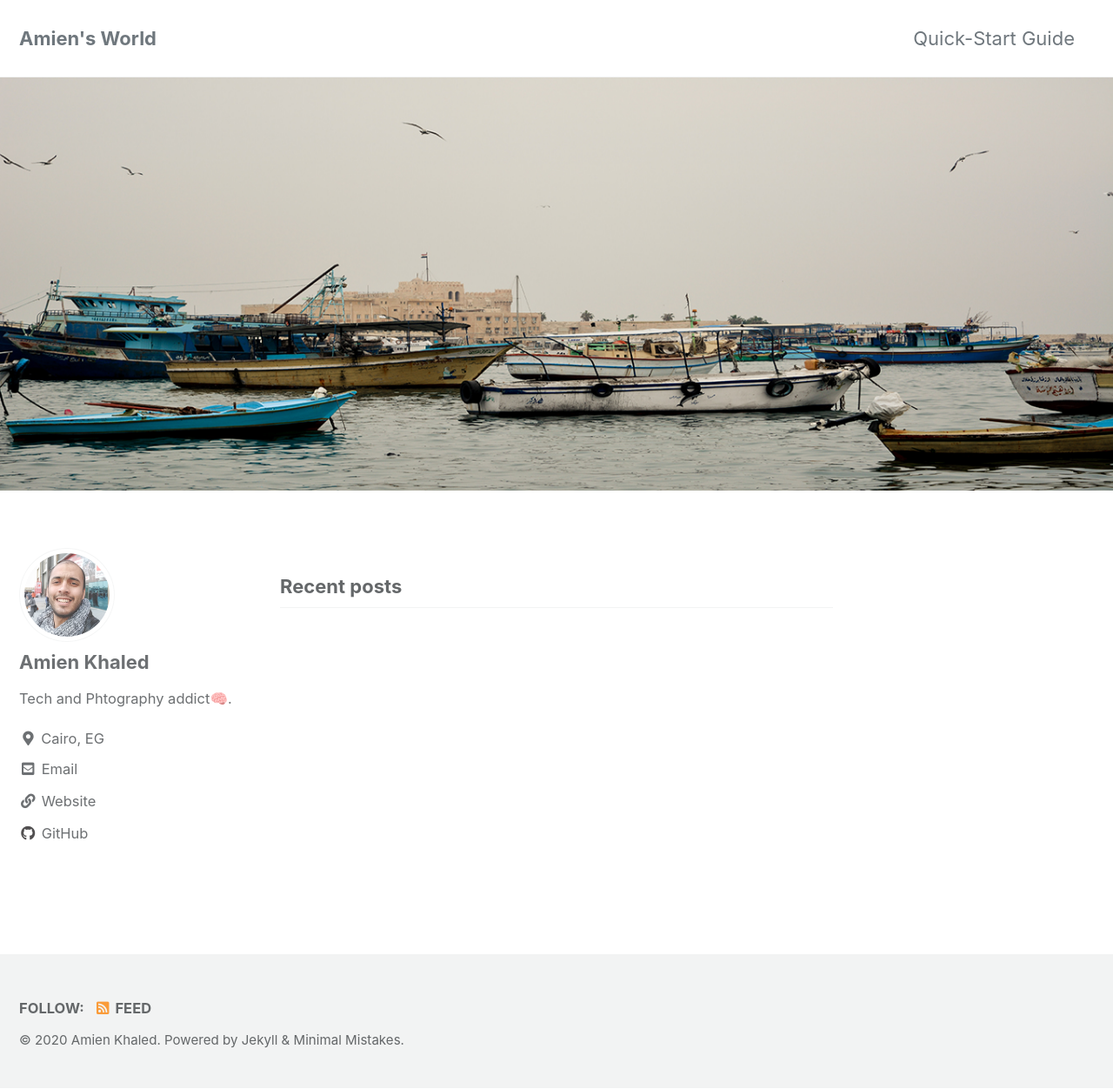
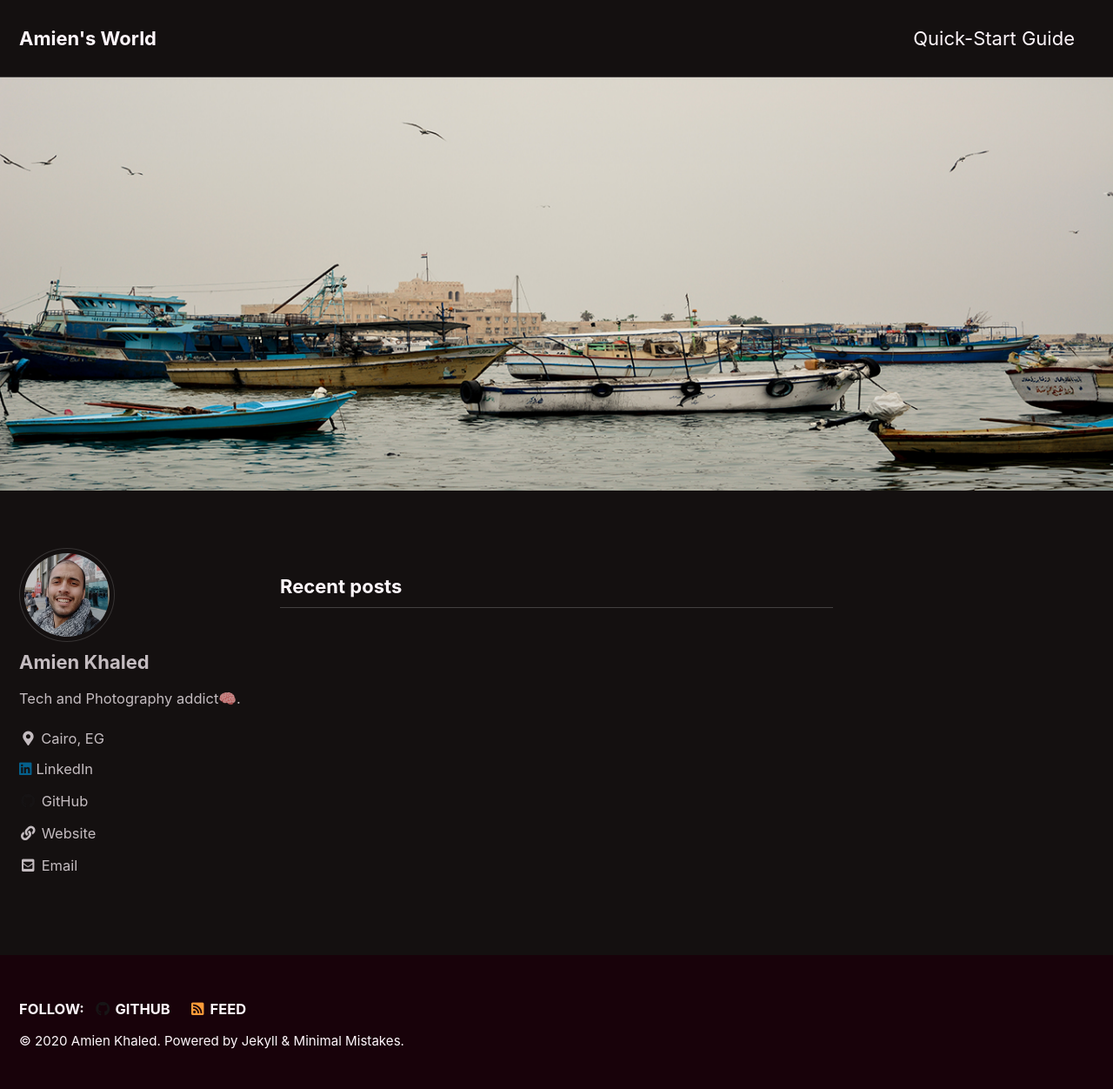
Before and after one commit to AmienKhaled/AmienKhaled.github.io, a Jekyll site: the page built from index.html, in a window 1280 px wide and 1252 px high. Shown: the whole window at 87% size. Built offline with Jekyll 4.4.1, drawn with Linux system fonts in a browser that asks for light colours; cached includes are drawn as plain includes; the list of posts is cut into pages by our own code.

Commit message:
change skin

```diff
--- a/_config.yml
+++ b/_config.yml
@@ -12,7 +12,7 @@
 
 # theme                  : "minimal-mistakes-jekyll"
 # remote_theme           : "mmistakes/minimal-mistakes"
-minimal_mistakes_skin    : "default" # "air", "aqua", "contrast", "dark", "dirt", "neon", "mint", "plum", "sunrise"
+minimal_mistakes_skin    : "neon" # "air", "aqua", "contrast", "dark", "dirt", "neon", "mint", "plum", "sunrise"
 
 # Site Settings
 locale                   : "en-US"
@@ -20,7 +20,7 @@ title                    : "Amien's World"
 title_separator          : "-"
 subtitle                 : # site tagline that appears below site title in masthead
 name                     : "Amien Khaled"
-description              : "Tech and Phtography addict🧠."
+description              : "Tech and Photography addict🧠."
 url                      : # the base hostname & protocol for your site e.g. "https://mmistakes.github.io"
 baseurl                  : # the subpath of your site, e.g. "/blog"
 repository               : # GitHub username/repo-name e.g. "mmistakes/minimal-mistakes"
@@ -95,25 +95,25 @@ analytics:
 author:
   name             : "Amien Khaled"
   avatar           : "images/profile/avatar.jpg" # path of avatar image, e.g. "/assets/images/bio-photo.jpg"
-  bio              : "Tech and Phtography addict🧠."
+  bio              : "Tech and Photography addict🧠."
   location         : "Cairo, EG"
   email            :
   links:
+    - label: "LinkedIn"
+      icon: "fab fa-linkedin"
+      url: "https://www.linkedin.com/in/amin-khaled/"
+    - label: "GitHub"
+      icon: "fab fa-fw fa-github"
+      url: "https://github.com/AmienKhaled/"
+    - label: "Website"
+      icon: "fas fa-fw fa-link"
+      url: "https://amienkhaled.me/"
     - label: "Email"
       icon: "fas fa-fw fa-envelope-square"
       url: "mailto:amien.khaled.amien@gmail.com"
-    - label: "Website"
-      icon: "fas fa-fw fa-link"
-      url: "https://amienkhaled.me/"
     - label: "Twitter"
       icon: "fab fa-fw fa-twitter-square"
       # url: "https://twitter.com/"
-    - label: "Facebook"
-      icon: "fab fa-fw fa-facebook-square"
-      # url: "https://facebook.com/"
-    - label: "GitHub"
-      icon: "fab fa-fw fa-github"
-      url: "https://github.com/AmienKhaled/"
     - label: "Instagram"
       icon: "fab fa-fw fa-instagram"
       # url: "https://instagram.com/"
@@ -129,7 +129,7 @@ footer:
       # url:
     - label: "GitHub"
       icon: "fab fa-fw fa-github"
-      # url:
+      url: "https://github.com/AmienKhaled/"
     - label: "GitLab"
       icon: "fab fa-fw fa-gitlab"
       # url:
```
